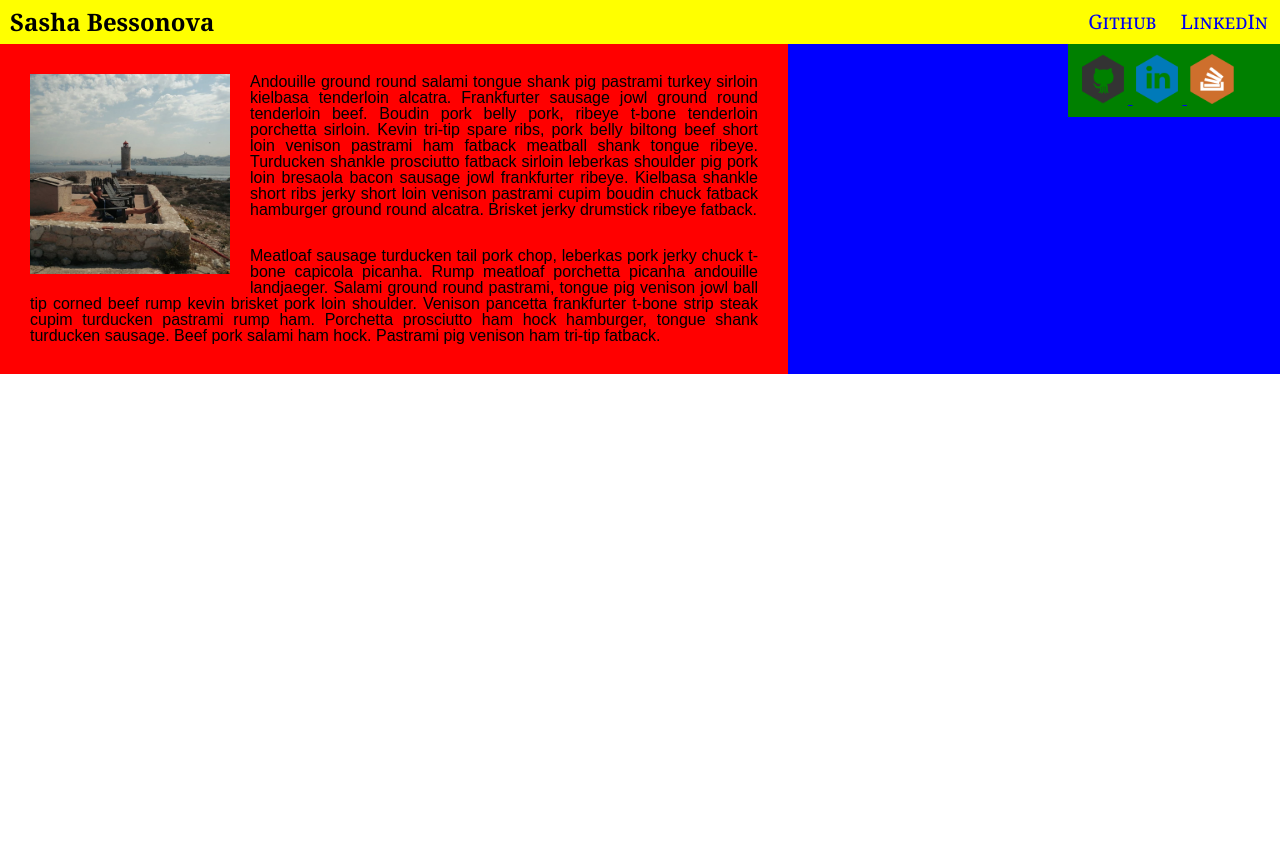
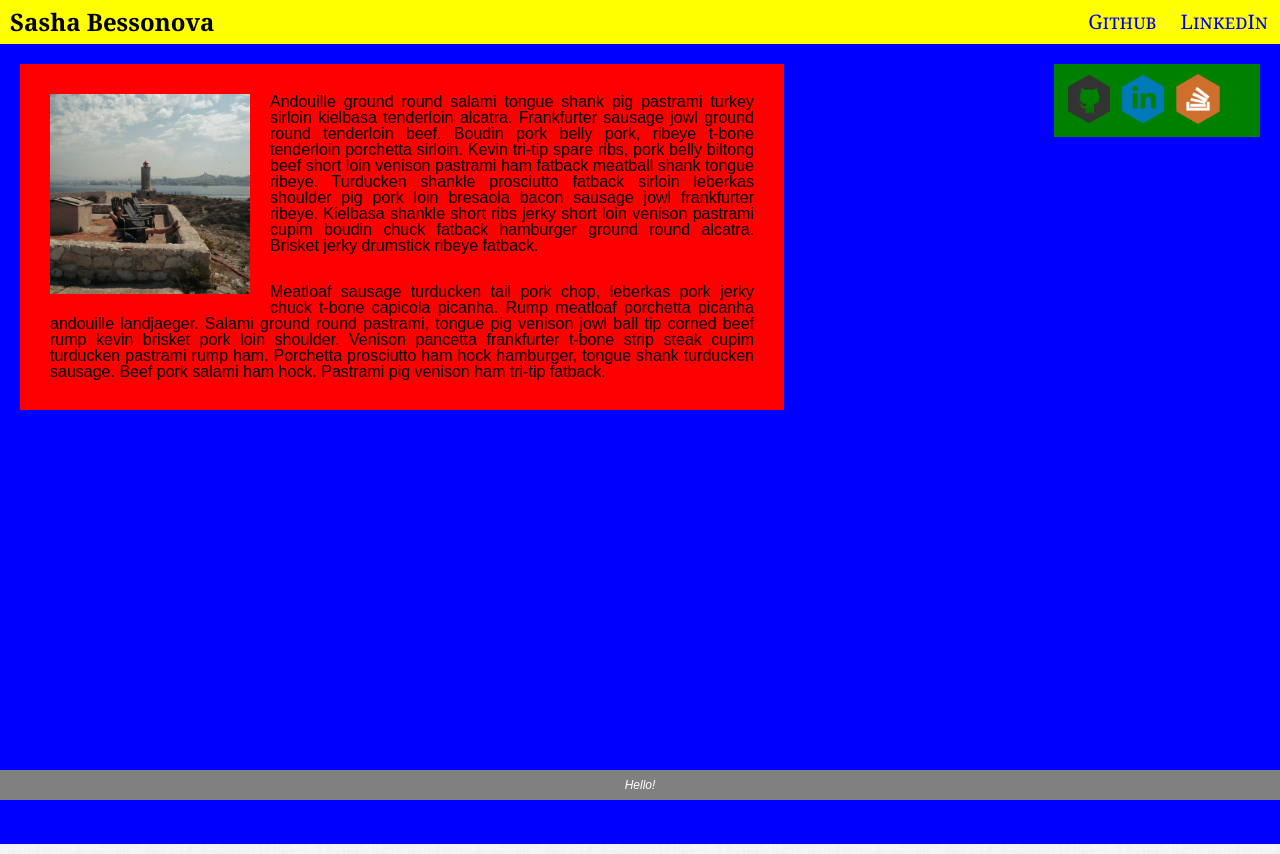
Before and after one commit to sashikers/Basic-Portfolio, a plain HTML site: page index.html in a window 1280 px wide. Before the commit the page ends 800 px from the top, so only its background shows below. Drawn offline with Linux system fonts and the light colour scheme.

Commit message:
added sticky footer

```diff
--- a/assets/css/style.css
+++ b/assets/css/style.css
@@ -1,6 +1,15 @@
+html, body {
+	height: 100%;
+	margin: 0;
+}
+.content {
+	min-height: 100%;
+	background-color: blue;
+}
 body {
 	font-size: 100%;
 	font-family: 'Arial', 'Helvetica Neue', Helvetica, sans-serif;
+	background-image: url(dust_scratches.png);
 }
 header {
 	position: sticky;
@@ -13,6 +22,7 @@ h1 {
 	/*margin: 10px;*/
 	float: left;
 	background-color: yellow;
+	/*background-image: url(dust_scratches.png);*/
 	font-weight: bold;
 }
 nav {
@@ -30,12 +40,17 @@ nav a {
 nav a:hover {
 	background-color: blue;
 }
+
 p {
 	padding: 10px;
 	margin: 10px;
 	text-align: justify;
 }
 
+.content-inside {
+	/*padding: 20px;*/
+	padding-bottom: 50px;
+}
 article {
 	padding: 10px;
 	width: 60%;
@@ -51,10 +66,28 @@ aside {
 }
 section {
 	background-color: blue;
+	padding: 20px;
+	padding-bottom: 50px;
 }
 .logo {
 	height: 50px;
 	width: 50px;
+}
+footer {
+	position: sticky;
+	bottom: 0;
+	padding: 5px;
+	background-color: gray;
+	height: 20px;
+	margin-top: -20px;
+}
+footer p {
+	text-align: center;
+	font-style: italic;
+	font-size: 0.75em;
+	margin: 0px;
+	padding: 4px;
+	color: white;
 }
 
 .clearfix::after {
--- a/index.html
+++ b/index.html
@@ -13,6 +13,8 @@
 			<a href="https://github.com/sashikers">Github</a>
 		</nav>
 	</header>
+	<div class="content">
+		<div class="content-inside">
 			<section class="clearfix">
 				<article>
 					<img src="assets/images/profilepic.jpg" style="height:200px;width:200px;float:left;margin: 10px 10px 0px 10px;padding: 10px">
@@ -20,11 +22,17 @@
 					<p>Meatloaf sausage turducken tail pork chop, leberkas pork jerky chuck t-bone capicola picanha. Rump meatloaf porchetta picanha andouille landjaeger. Salami ground round pastrami, tongue pig venison jowl ball tip corned beef rump kevin brisket pork loin shoulder. Venison pancetta frankfurter t-bone strip steak cupim turducken pastrami rump ham. Porchetta prosciutto ham hock hamburger, tongue shank turducken sausage. Beef pork salami ham hock. Pastrami pig venison ham tri-tip fatback.</p>
 				</article>
 				<aside>
-			<a href="https://github.com/sashikers" target="_blank"><img src="assets/images/githublogo.png" alt="github link" class="logo">
-			<a href="https://www.linkedin.com/in/sasha-bessonova-cfa-frm-04015515/" target="_blank"><img src="assets/images/linkedinlogo.png" alt="linkedin link" class="logo">
-			<a href="https://stackoverflow.com/users/8155732/sashikers" target="_blank"><img src="assets/images/stackoverflowlogo.png" alt="stackoverflow link" class="logo">
+					<a href="https://github.com/sashikers" target="_blank"><img src="assets/images/githublogo.png" alt="github link" class="logo"></a>
+					<a href="https://www.linkedin.com/in/sasha-bessonova-cfa-frm-04015515/" target="_blank"><img src="assets/images/linkedinlogo.png" alt="linkedin link" class="logo"></a>
+					<a href="https://stackoverflow.com/users/8155732/sashikers" target="_blank"><img src="assets/images/stackoverflowlogo.png" alt="stackoverflow link" class="logo"></a>
 				</aside>
 			</section>
+		</div>
+	</div>
+
+	<footer>
+		<p>Hello!</p>
+	</footer>
 
 
 </body>
```
Also changed, not shown: assets/css/dust_scratches.png (added). Lines whose indentation alone changed are shown as unchanged.
